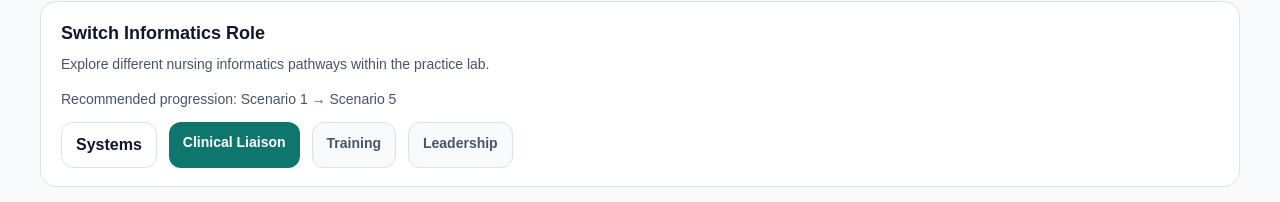
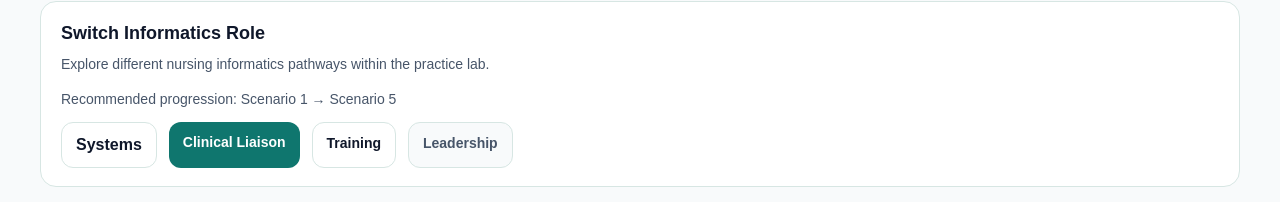
Before and after one commit to bamao33-hub/nursebridge-web, a Next.js app: page /practice-lab/liaison in a window 1280 px wide. Shown: the part 407-609 px from the top of the page. Built offline with nearby package versions, Linux system fonts and the light colour scheme.

Commit message:
Update page.tsx

```diff
--- a/app/practice-lab/liaison/page.tsx
+++ b/app/practice-lab/liaison/page.tsx
@@ -160,20 +160,22 @@ export default function LiaisonLabPage() {
               Clinical Liaison
             </div>
 
-            <div
+          <Link
+  href="/practice-lab/training"
   style={{
+    textDecoration: "none",
     padding: "10px 14px",
     borderRadius: 12,
     border: `1px solid ${COLORS.border}`,
-                background: "#f8fafb",
-                color: COLORS.muted,
-                fontWeight: 700,
+    background: "#ffffff",
+    color: COLORS.text,
+    fontWeight: 800,
     fontSize: 14,
+    cursor: "pointer",
   }}
 >
   Training
-            </div>
-
+</Link>
             <div
               style={{
                 padding: "10px 14px",
```
Lines whose indentation alone changed are shown as unchanged.
